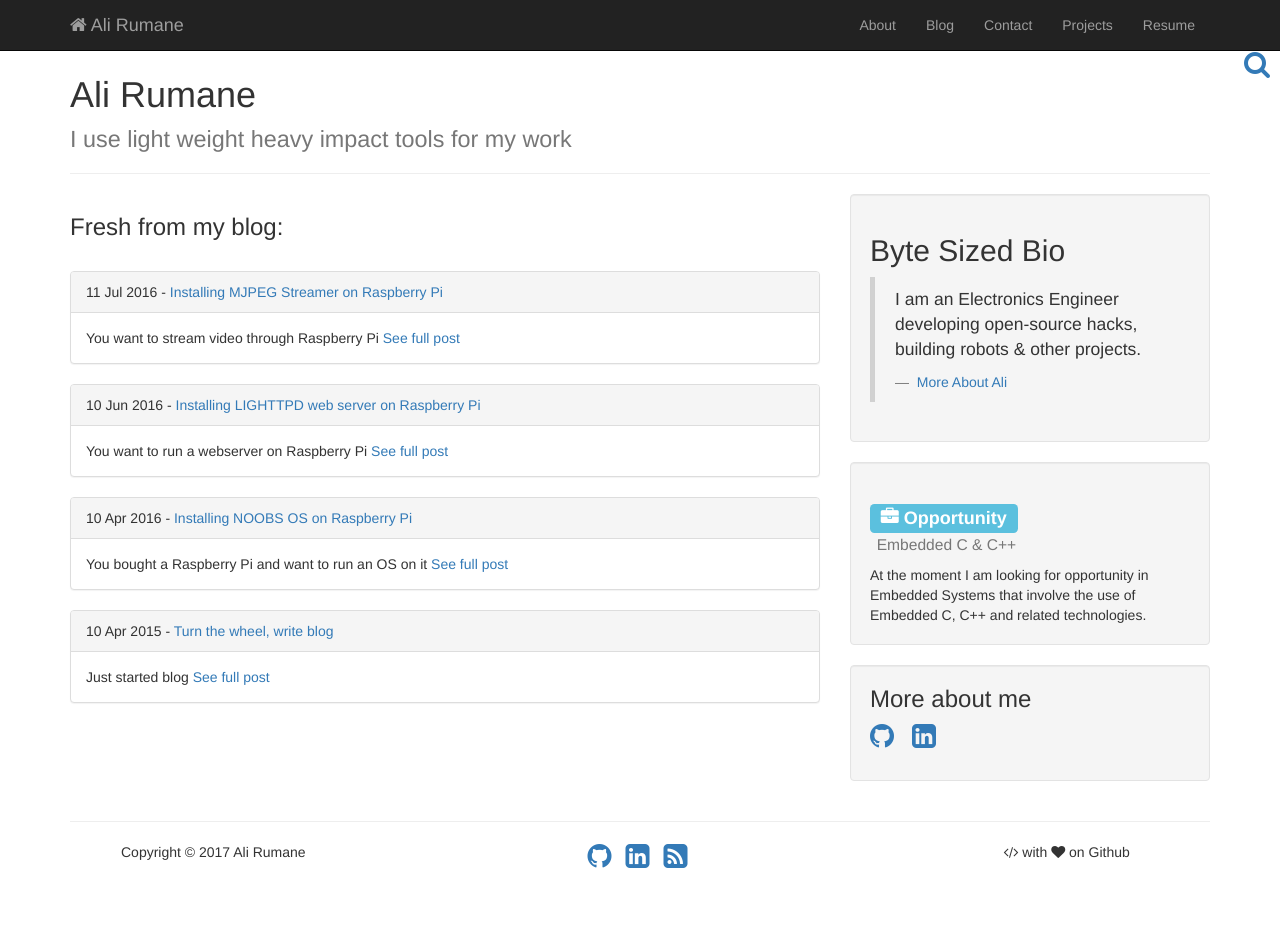
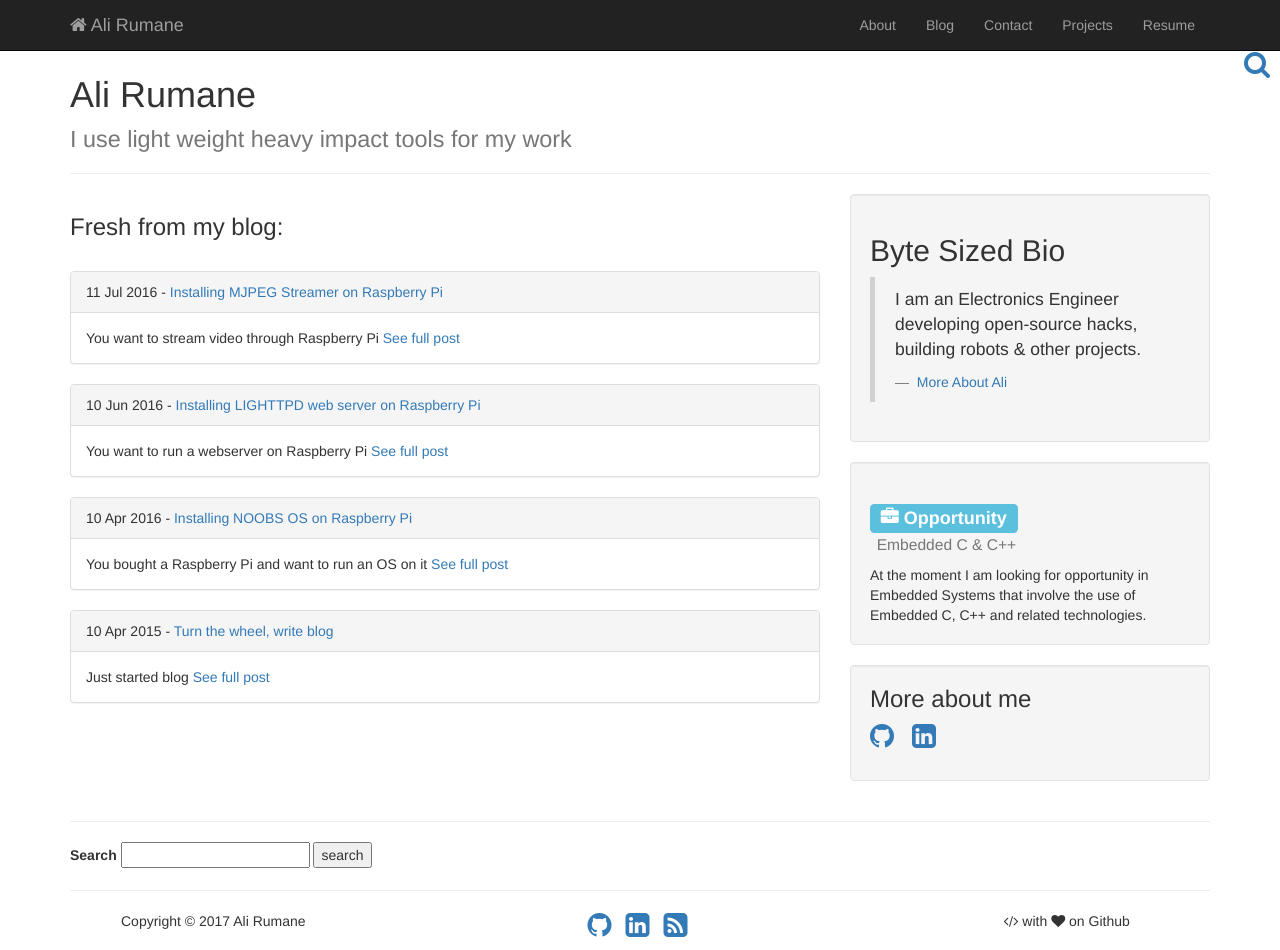
Before and after one commit to alirumane/ali-backup, a Jekyll site: the page built from index.md, in a window 1280 px wide and 950 px high. Built offline with Jekyll 4.4.1, drawn with Linux system fonts in a browser that asks for light colours.

Commit message:
Update default.html

```diff
--- a/_includes/themes/bootstrap/default.html
+++ b/_includes/themes/bootstrap/default.html
@@ -60,9 +60,15 @@
     <div class="container">
       {{ content }}
       <hr>
+	  	<form action="/search.html" method="get">
+		<label for="search_box">Search</label>
+		<input type="text" id="search_box" name="query">
+		<input type="submit" value="search">
+	</form>
+	<hr>
     </div>
 
-	  {% include footer.html %}
+	{% include footer.html %}
 
 	<a id="back-to-top" href="#" class="btn btn-success back-to-top" role="button" title="Return to the top" data-toggle="tooltip" data-placement="left"><span class="glyphicon glyphicon-chevron-up"></span></a>
 
```
